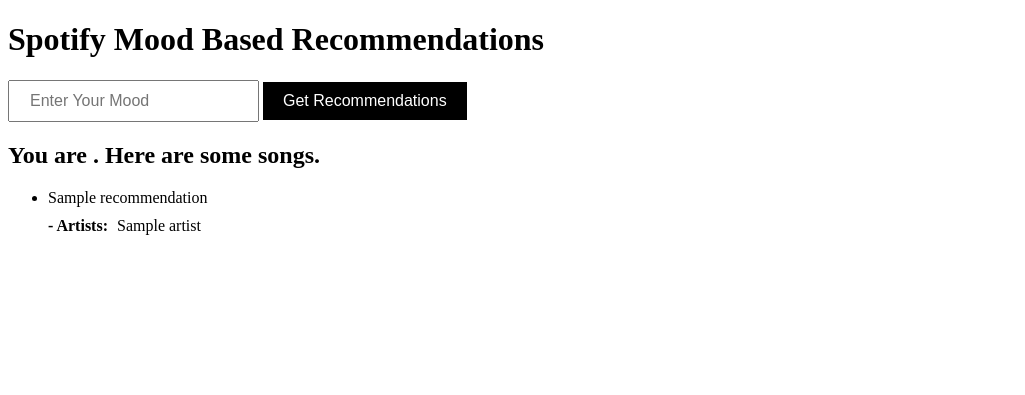
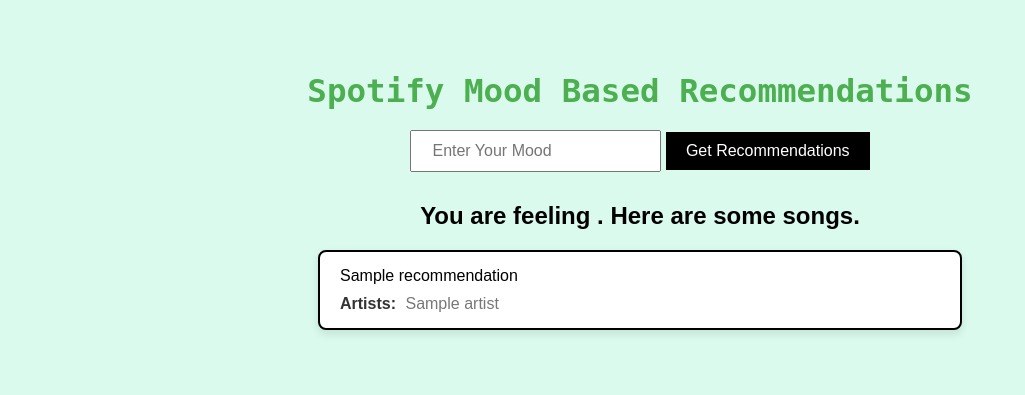
Before and after one commit to Anais-Z/Mood-Based-Recommender-System, a Flask app: template templates/index.html in a window 1280 px wide. Shown: the top 395 px of the page, without its empty margins (0-1025 px from the left). Run offline with Flask 3, Linux system fonts and the light colour scheme; the template is opened without the code that fills it: most values are stand-ins (such as "Sample title", 1, 10 or a date in 2020); parts of the project's set-up code (start-up, migrations or seed data) failed here and were passed over.

Commit message:
Added in a few changes

```diff
--- a/cnn_model.py
+++ b/cnn_model.py
@@ -2,6 +2,7 @@
 # Load datasets
 import pandas as pd
 from IPython.display import display
+
 
 track_df = pd.read_csv('track_dataset.csv')
 playlist_df = pd.read_csv('playlist_dataset.csv')
@@ -159,7 +160,7 @@
     [np.array(x).tolist() for x in all_inputs],  # Convert each sequence to a list of lists
     maxlen=window_size,  # Fixed window size
     padding='post',  # Pad at the end
-    dtype='float32'
+    #dtype='float32'
 )
 
 # Convert outputs to NumPy array
--- a/static/style.css
+++ b/static/style.css
@@ -2,10 +2,20 @@
     font-family: Arial, sans-serif;
     text-align: center;
     padding: 50px;
+    margin: 0;
+    background-color: #dafaee;
 }
 
 h1 {
     color: #4CAF50;
+    font-size: 2.5em;
+    margin-bottom: 20px;
+    font-family: monospace;
+
+}
+
+form {
+    margin-bottom: 30px;
 }
 
 button {
@@ -14,8 +24,114 @@
     cursor: pointer;
 }
 
+ul {
+    list-style: none;
+    padding: 0;
+}
+
+li {
+    background-color: #ffffff;
+    margin: 10px auto;
+    padding: 15px 20px;
+    border-radius: 8px;
+    box-shadow: 0px 4px 8px rgba(0, 0, 0, 0.1);
+    max-width: 600px;
+    text-align: left;
+    border-style: solid;
+     border-width: 2px;
+}
+
+
+
+li div {
+    margin-top: 8px;
+}
+
+li strong {
+    color: #333;
+}
+
+li span {
+    color: #777;
+}
+
 #apiMessage {
     margin-top: 20px;
     font-size: 18px;
     color: #555;
 }
+
+
+
+.recommendation-item:hover {
+    transform: scale(1.1);
+    box-shadow: 0px 8px 15px rgba(0, 0, 0, 0.2);
+    background-color: #e8f0fe;
+}
+
+.recommendation-item:hover strong {
+    color: #0073e6;
+}
+
+
+.recommendation-item:hover span {
+    color: #0073e6;
+}
+
+
+
+@keyframes fadeInUp {
+    0% {
+        opacity: 0;
+        transform: translateY(20px);
+    }
+    100% {
+        opacity: 1;
+        transform: translateY(0);
+    }
+}
+
+
+.recommendation-item {
+    opacity: 0;
+    animation: fadeInUp 0.5s ease forwards;
+}
+
+
+.recommendation-item:nth-child(1) {
+    animation-delay: 0.1s;
+}
+.recommendation-item:nth-child(2) {
+    animation-delay: 0.2s;
+}
+.recommendation-item:nth-child(3) {
+    animation-delay: 0.3s;
+}
+
+.recommendation-item:nth-child(4) {
+    animation-delay: 0.4s;
+}
+
+.recommendation-item:nth-child(5) {
+    animation-delay: 0.5s;
+}
+
+.recommendation-item:nth-child(6) {
+    animation-delay: 0.6s;
+}
+
+.recommendation-item:nth-child(7) {
+    animation-delay: 0.7s;
+}
+
+.recommendation-item:nth-child(8) {
+    animation-delay: 0.8s;
+}
+
+.recommendation-item:nth-child(9) {
+    animation-delay: 0.9s;
+}
+
+.recommendation-item:nth-child(10) {
+    animation-delay: 1.0s;
+}
--- a/templates/index.html
+++ b/templates/index.html
@@ -3,6 +3,7 @@
 <head>
     <meta charset="UTF-8">
     <meta name="viewport" content="width=device-width, initial-scale=1.0">
+    <link rel="stylesheet" href="../static/style.css">
 
     <title>Track Recommendations</title>
 </head>
@@ -21,13 +22,16 @@
     </form>
 
     {% if recommendations %}
-    <h2>You are {{ request.form['mood'] }}. Here are some songs.</h2>
+    <h2>You are feeling {{ request.form['mood'] }}. Here are some songs.</h2>
     <ul>
         {% for recommendation in recommendations %}
-            <li style="margin-bottom: 15px;">
-                {{ recommendation['track_name'] }}
+            <li
+            class="recommendation-item"
+            data-track-name="{{ recommendation['track_name'] }}"
+            data-artists="{{ recommendation['artists'] | join(', ') }}">
+            {{ recommendation['track_name'] }}
                 <div style="margin-top: 10px;">
-                    <strong>- Artists:</strong>
+                    <strong class="track-name"> Artists:</strong>
                     <span style="margin-left: 5px;">
                         {% for artist in recommendation['artists'] %}
                             {{ artist }}{% if not loop.last %}, {% endif %}
@@ -41,5 +45,7 @@
     <p>No recommendations available.</p>
 {% endif %}
 
+<script src="../static/script.js"></script>
+
 </body>
 </html>
```
Also changed, not shown: static/script.js (+12 -26 lines).
